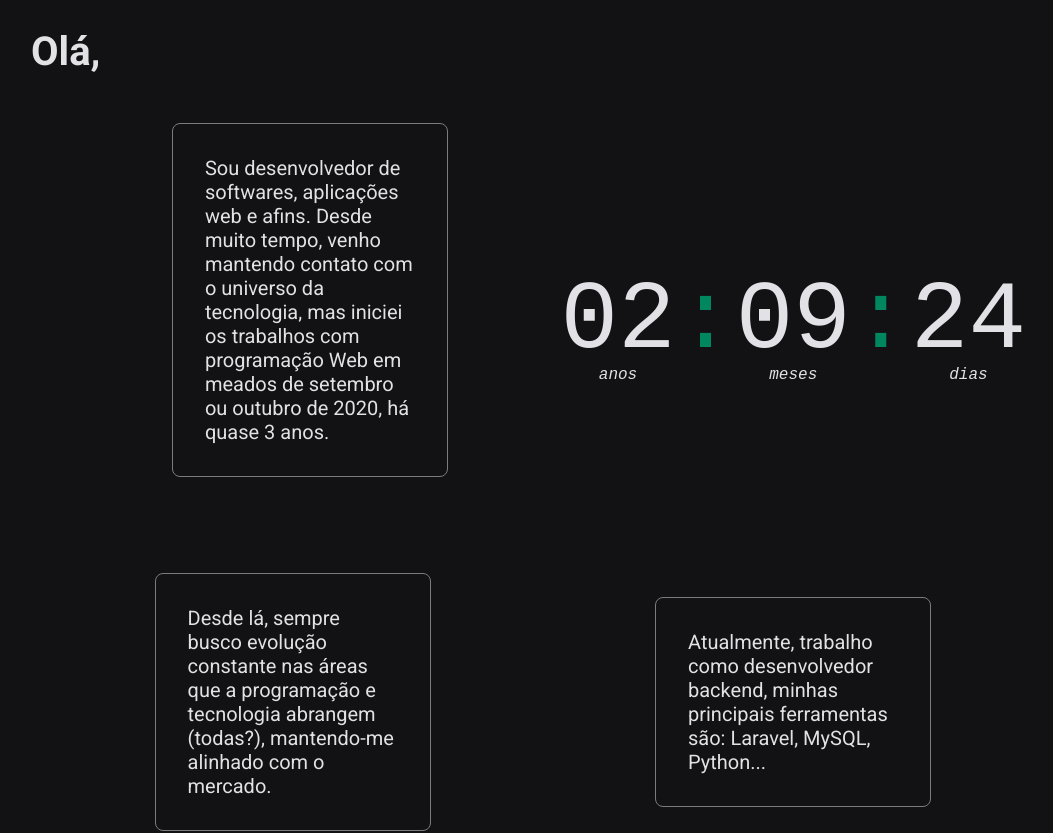
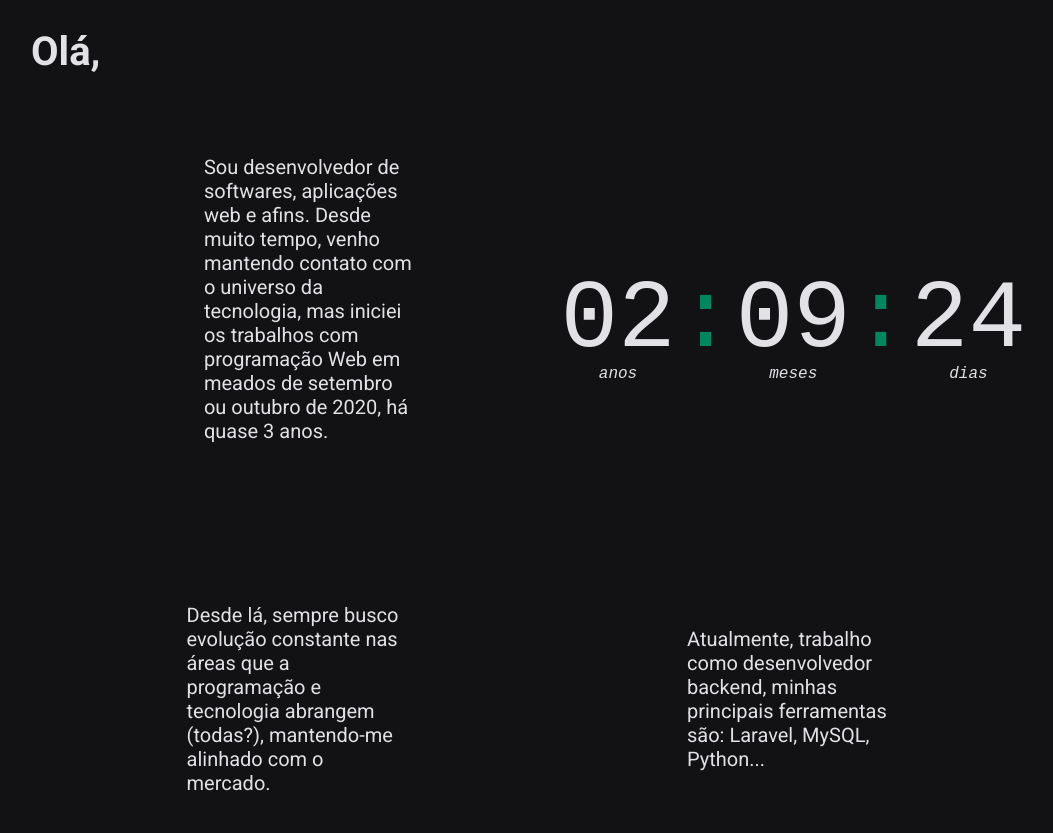
Before and after one commit to NatanRei/portifolio, a React (Vite) app: page / in a window 1280 px wide. Shown: the part 900-1733 px from the top of the page, without its empty margins (97-1150 px from the left). Built offline with nearby package versions, Linux system fonts and the light colour scheme; a web font is replaced by a local one.

Commit message:
style: changing border to shadow

```diff
--- a/src/pages/Home.styles.ts
+++ b/src/pages/Home.styles.ts
@@ -6,13 +6,20 @@ export const HomeContainer = styled("main", {
 });
 
 export const Paragraph = styled("p", {
-    border: "1px solid $gray700",
+    backgroundColor: "$gray950",
     padding: "2rem",
     borderRadius: 8,
     fontSize: "$lg",
     width: "27%",
     margin: "3rem 7rem",
     height: "auto",
+
+    $$shadowGrayTop: '$colors$black',
+    $$shadowGrayBottom: '$colors$gray1000',
+
+    boxShadow: ".4rem .4rem .7rem $$shadowGrayTop, -.25rem -.2rem .6rem $$shadowGrayBottom",
+
+
     "a": {
         textDecoration: "none",
         color: 'white',
```
